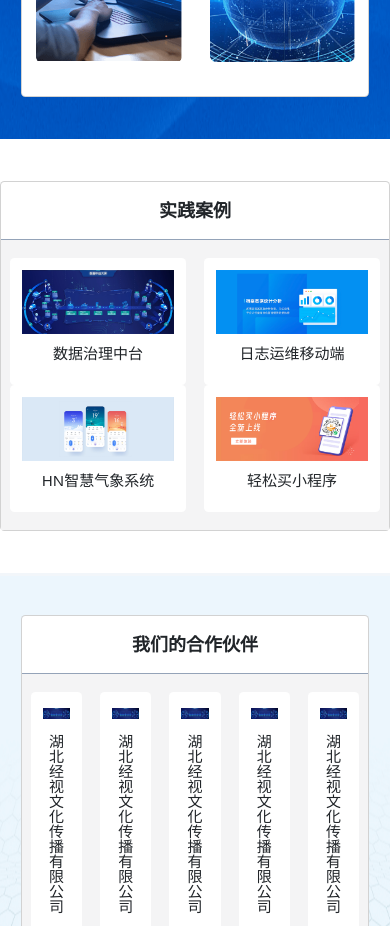
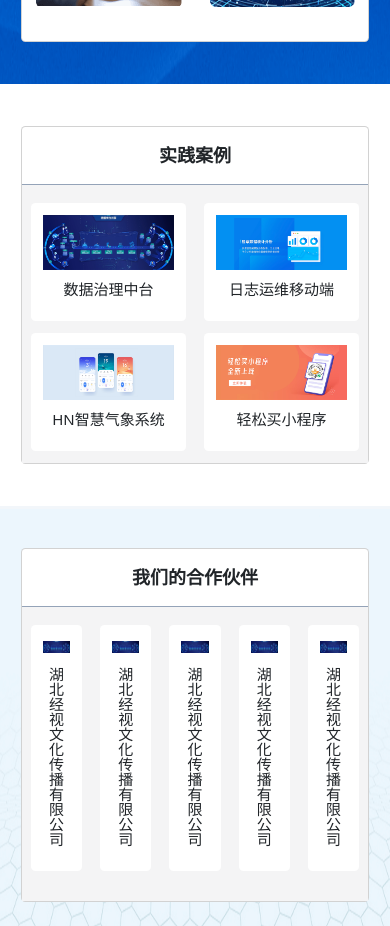
Before and after one commit to wang2333/nextWeb, a Next.js app: page / in a window 390 px wide. Shown: the part 1240-2166 px from the top of the page. Built offline with nearby package versions, Linux system fonts and the light colour scheme.

Commit message:
Adjust layout and styling for better user experience.

```diff
--- a/app/layout.tsx
+++ b/app/layout.tsx
@@ -34,7 +34,7 @@ export default function RootLayout({ children }: RootLayoutProps) {
       <body className='antialiased" bg-background min-h-screen font-sans'>
         <div className="relative flex h-screen flex-col">
           <Header />
-          <div className="flex-1  pt-[120px]">{children}</div>
+          <div className="flex-1  pt-[65px] md:pt-[125px]">{children}</div>
           <Footer />
         </div>
         <TailwindIndicator />
--- a/app/page.tsx
+++ b/app/page.tsx
@@ -341,17 +341,17 @@ export default function IndexPage() {
           </Row>
         </div>
       </div>
-
-      <div className="card container  my-14">
+      <div className="my-14 px-7 md:px-0">
+        <div className="card container">
           <div className="border-b border-b-slate-400 py-5 text-center text-[1.5rem] font-semibold">
             实践案例
           </div>
-        <Row className="m-0 bg-zinc-100 py-6 md:pb-6">
+          <Row className="m-0 bg-zinc-100 pt-6 md:pb-6">
             {listData4.map((item, index) => {
               return (
                 <Col
                   key={item.title}
-                className=" cursor-pointer rounded-md  text-center "
+                  className=" mb-4 cursor-pointer  rounded-md text-center md:mb-0"
                   xs={6}
                   sm={3}
                   onClick={() => item.herf && router.push(item.herf)}
@@ -364,7 +364,9 @@ export default function IndexPage() {
                       alt=""
                       className="inline-block h-full w-full"
                     />
-                  <div className=" my-4 text-center text-lg">{item.title}</div>
+                    <div className=" my-4 text-center text-lg">
+                      {item.title}
+                    </div>
                     {/* <div className="text-md hidden text-center md:inline-block">
                       {item.desc}
                     </div> */}
@@ -373,6 +375,7 @@ export default function IndexPage() {
               )
             })}
           </Row>
+        </div>
       </div>
 
       <div
```
Lines whose indentation alone changed are shown as unchanged.
